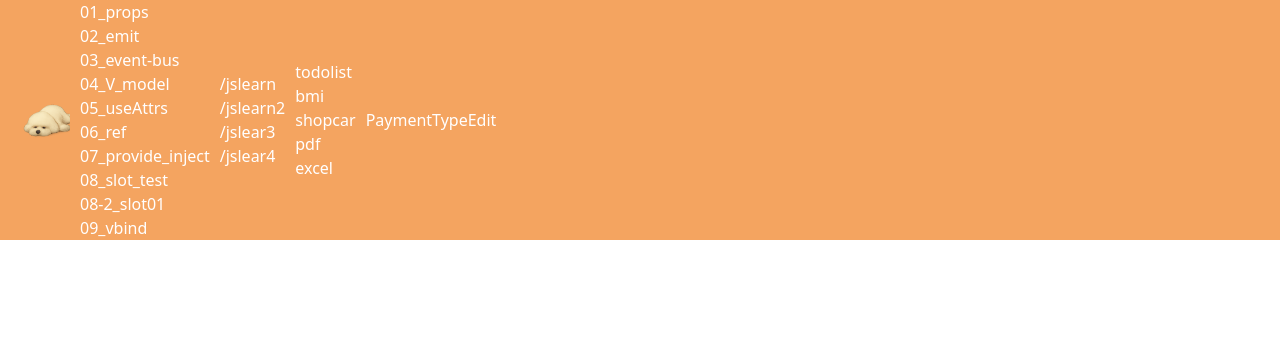
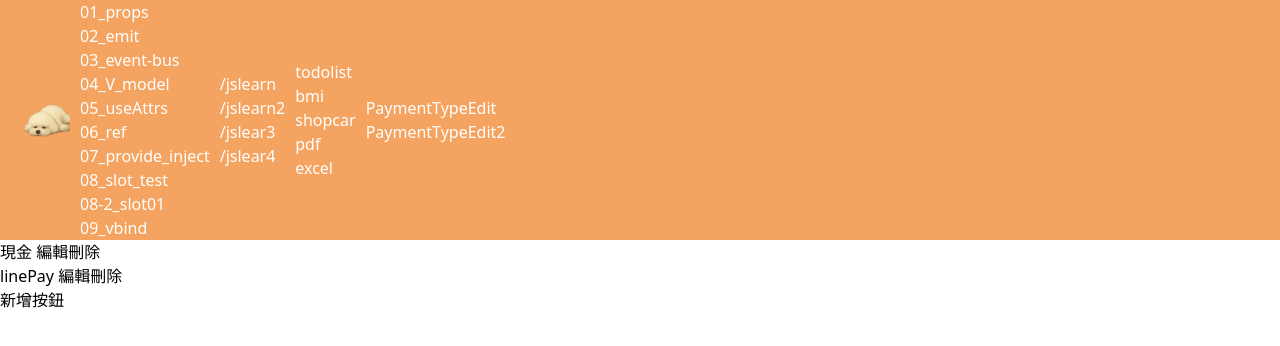
Before and after one commit to Roger0122/vue3_practise, a Vue app: page /PaymentTypeEdit2 in a window 1280 px wide. Shown: the top 346 px of the page. Built offline with nearby package versions, Linux system fonts and the light colour scheme.

Commit message:
新增 新增練習

```diff
--- a/src/router/index.js
+++ b/src/router/index.js
@@ -20,6 +20,7 @@ import pdf from '@/view/pdf/pdf.vue'
 import excel from '@/view/pdf/excel.vue'
 import vbind from '@/view/09_bind/v_bind.vue'
 import PaymentTypeEdit from '@/view/Paymentload/PaymentTypeEdit.vue'
+import PaymentTypeEdit2 from '@/view/Paymentload/PaymentTypeEdit2.vue'
 
 const router = createRouter({
 history: createWebHistory(),
@@ -138,8 +139,11 @@ routes: [
         name:'/PaymentTypeEdit',
         component:PaymentTypeEdit
     },
-
+    {
+        path: '/PaymentTypeEdit2',
+        name:'/PaymentTypeEdit2',
+        component:PaymentTypeEdit2
+    },
 ],
 })
-
 export default router
--- /dev/null
+++ b/src/view/Paymentload/PaymentTypeEdit2.vue
@@ -0,0 +1,86 @@
+<template>
+  <div>
+    <ul>
+      <li v-for="item in dataList" :key="item.key">
+        {{ item.label }}
+        <button @click="editBtn(item)">編輯</button>
+        <button @click="del(item.key)">刪除</button>
+      </li>
+    </ul>
+  </div>
+
+  <div v-if="!showAdd">
+    <button @click="showAdd = true">新增按鈕</button>
+  </div>
+
+  <div v-if="showAdd">
+    <input type="text" placeholder="請輸入新增項目" v-model="newList.label" />
+    <button @click="addNew">確定新增</button>
+  </div>
+
+  <div v-if="showEdit">
+    <input type="text" placeholder="請輸入修改後內容" v-model="editItem.label" />
+    <button @click="editNew">確認修改</button>
+  </div>
+</template>
+
+<script setup>
+import { ref } from 'vue'
+
+const showAdd = ref(false)
+const showEdit = ref(false)
+
+const dataList = ref([
+  { key: 1, label: '現金' },
+  { key: 2, label: 'linePay' }
+])
+
+const newList = ref({
+  key: null,
+  label: ''
+})
+
+const editItem = ref({
+  key: null,
+  label: ''
+})
+
+// 新增功能
+const addNew = () => {
+  const newKey = dataList.value.length
+    ? Math.max(...dataList.value.map(p => p.key)) + 1
+    : 1
+
+  dataList.value.push({
+    key: newKey,
+    label: newList.value.label
+  })
+
+  newList.value = { key: null, label: '' }
+  showAdd.value = false
+}
+
+// 刪除功能
+const del = (key) => {
+  dataList.value = dataList.value.filter(item => item.key !== key)
+}
+
+// 按下編輯按鈕，準備編輯
+const editBtn = (item) => {
+  editItem.value = { ...item }
+  showEdit.value = true
+  showAdd.value = false
+}
+
+// 確定修改
+const editNew = () => {
+  const index = dataList.value.findIndex(i => i.key === editItem.value.key)
+  if (index !== -1) {
+    dataList.value[index].label = editItem.value.label
+  }
+  showEdit.value = false
+  editItem.value = { key: null, label: '' }
+}
+</script>
+
+<style scoped></style>
--- a/src/view/navbar.vue
+++ b/src/view/navbar.vue
@@ -41,6 +41,7 @@
   <div>
     <ul>
       <li><div class="link"><RouterLink to="/PaymentTypeEdit">PaymentTypeEdit</RouterLink></div></li>
+      <li><div class="link"><RouterLink to="/PaymentTypeEdit2">PaymentTypeEdit2</RouterLink></div></li>
     </ul>
   </div>
 
```
